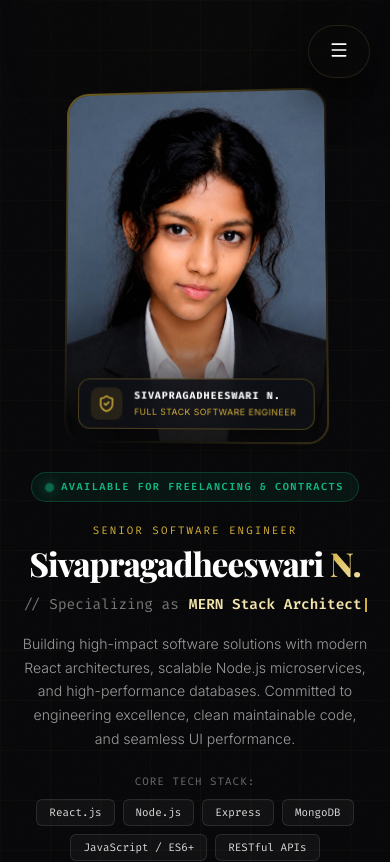
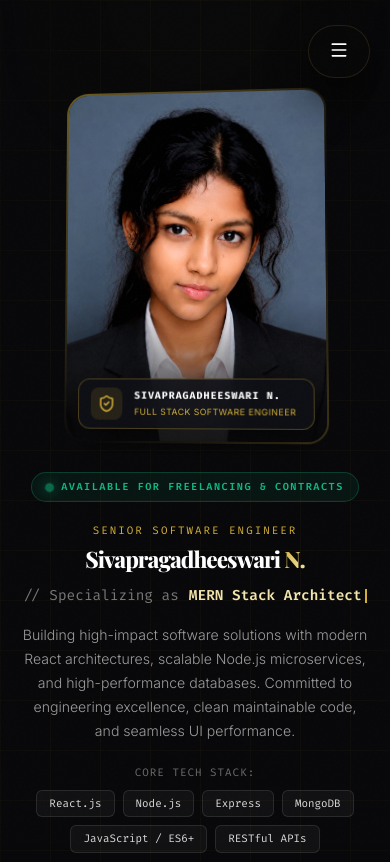
Before and after one commit to sivapragadheeswarii/myportfolio, a React (Vite) app: page / in a window 390 px wide. Shown: the top 862 px of the page. Built offline with nearby package versions, Linux system fonts and the light colour scheme; a web font is replaced by a local one.

Commit message:
Reduce mobile name font size in Hero section for clean single/double line fit

```diff
--- a/src/sections/Hero.css
+++ b/src/sections/Hero.css
@@ -460,7 +460,7 @@
   .ex-status-pill { margin-left: auto; margin-right: auto; padding: 6px 14px; }
   .ex-title-block { text-align: center; }
   .ex-greeting { font-size: 0.68rem; letter-spacing: 2px; }
-  .ex-name { font-size: clamp(2rem, 8.5vw, 2.6rem); }
+  .ex-name { font-size: clamp(1.4rem, 5.8vw, 1.9rem); line-height: 1.15; word-break: break-word; }
   .ex-role-wrap { justify-content: center; font-size: 0.9rem; flex-wrap: wrap; }
   .ex-bio { font-size: 0.88rem; text-align: center; margin-left: auto; margin-right: auto; line-height: 1.7; }
   .ex-tech-stack { justify-content: center; flex-direction: column; gap: 8px; }
```
